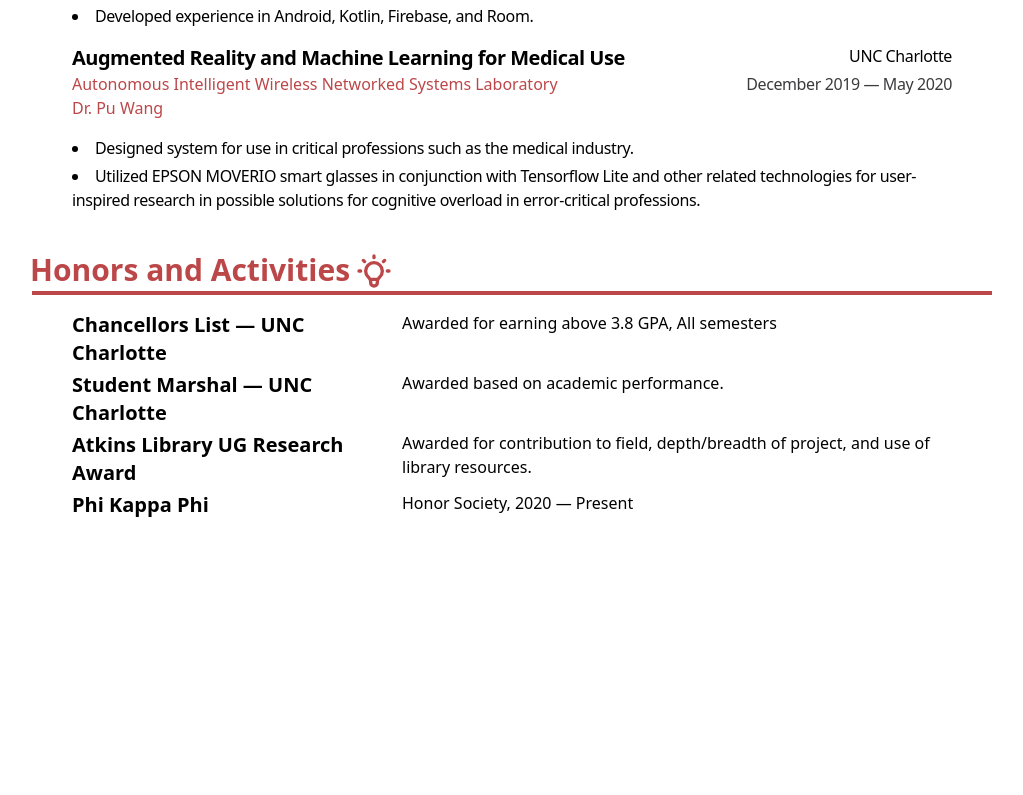
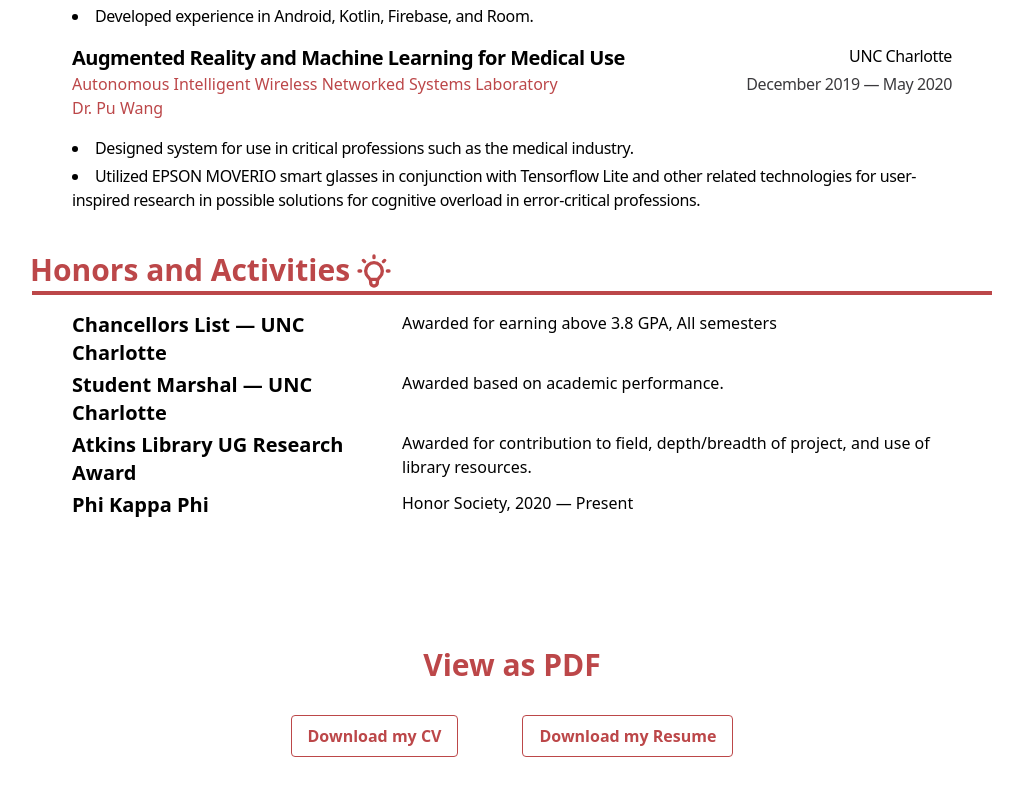
Before and after one commit to nicholasosaka/nosaka.xyz, a Next.js app in the folder web/: page /resume in a window 1280 px wide. Shown: the part 1947-2742 px from the top of the page, without its empty margins (128-1151 px from the left). Built offline with nearby package versions, Linux system fonts and the light colour scheme; what @tailwindcss/typography would draw is missing.

Commit message:
Add pdf view options

```diff
--- a/web/pages/resume.tsx
+++ b/web/pages/resume.tsx
@@ -1,5 +1,6 @@
 import Header from '@components/Header'
 import Head from 'next/head'
+import Link from 'next/link'
 import {Education, Skills, Work, Research, Honors} from '@components/Resume'
 import {IconLink} from '@components/IconLink'
 import {SectionDivider} from '@components/SectionDivider'
@@ -139,7 +140,16 @@ export default function Resume() {
                     }/>
                 </div>
 
-                <div className="my-64">
+                <div className="my-32">
+                    <h1 className="text-center text-3xl font-bold text-chestnut mb-8">View as PDF</h1>
+                    <div className="flex flex-row justify-center gap-x-16">
+                        <Link href="/cv.pdf" passHref>
+                            <a className="bg-transparent hover:bg-chestnut text-chestnut hover:text-white font-semibold py-2 px-4 border border-chestnut hover:border-transparent rounded">Download my CV</a>
+                        </Link>
+                        <Link href="/resume.pdf" passHref>
+                            <a className="bg-transparent hover:bg-chestnut text-chestnut hover:text-white font-semibold py-2 px-4 border border-chestnut hover:border-transparent rounded">Download my Resume</a>
+                        </Link>
+                    </div>
                 </div>
 
             </div>
```
